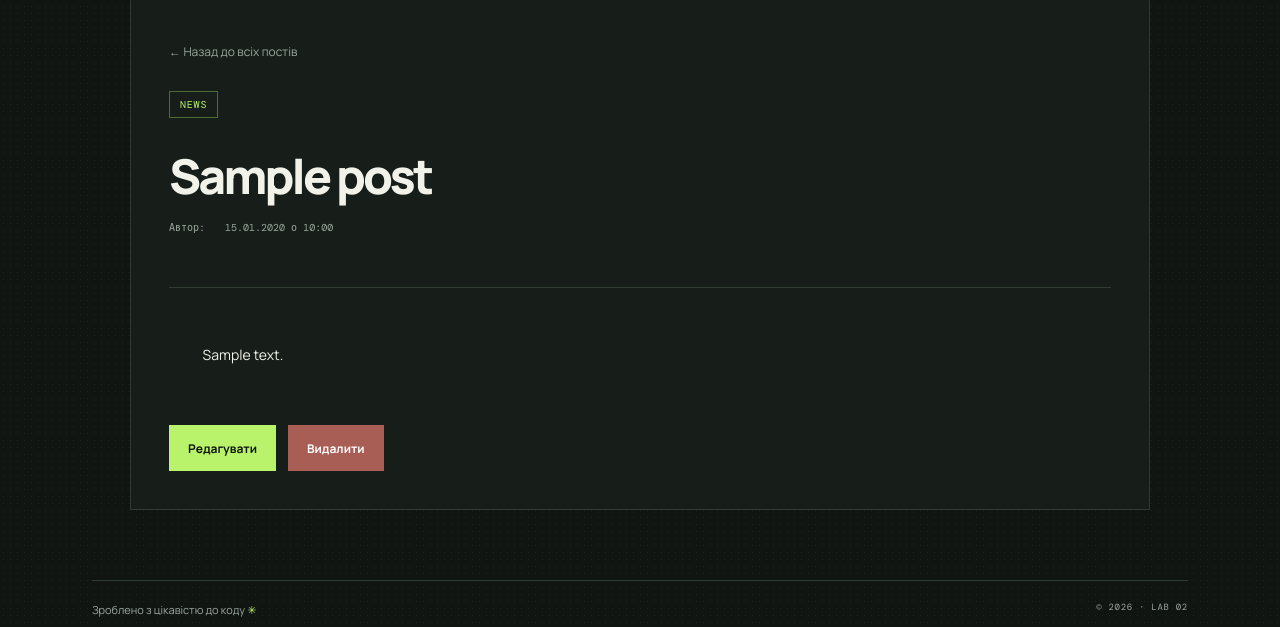
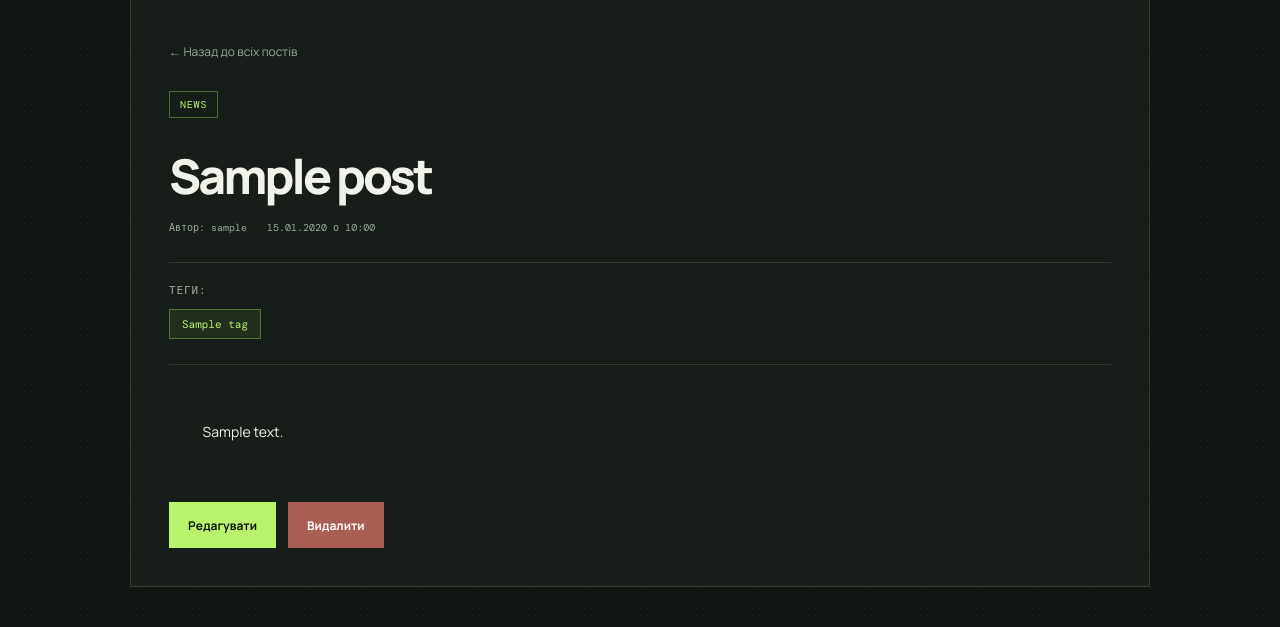
Before and after one commit to MariaVatah/flask-app-vatah, a Flask app: page /post/1 in a window 1280 px wide. Shown: the part 144-771 px from the top of the page. Run offline with Flask 3, Linux system fonts and the light colour scheme; tables that the repository leaves empty hold one stand-in row (values such as "Sample post"); parts of the project's set-up code (start-up, migrations or seed data) failed here and were passed over.

Commit message:
Implement User-Post and Post-Tag relationships

```diff
--- a/app/posts/static/css/posts.css
+++ b/app/posts/static/css/posts.css
@@ -515,3 +515,43 @@ body[data-theme="light"] .post-form-panel select {
         width: 100%;
     }
 }
+
+/* Post tags */
+
+.post-tags {
+    display: flex;
+    flex-direction: column;
+    gap: 12px;
+    margin-top: 25px;
+    padding-top: 20px;
+    border-top: 1px solid var(--line);
+}
+
+.post-tags-label {
+    color: var(--muted);
+    font: 11px var(--mono);
+    text-transform: uppercase;
+    letter-spacing: .08em;
+}
+
+.post-tags-list {
+    display: flex;
+    flex-wrap: wrap;
+    gap: 8px;
+}
+
+.post-tag {
+    display: inline-flex;
+    align-items: center;
+    padding: 7px 12px;
+    border: 1px solid rgba(184, 243, 107, .35);
+    background: rgba(184, 243, 107, .07);
+    color: var(--mint);
+    font: 11px var(--mono);
+    transition: .2s ease;
+}
+
+.post-tag:hover {
+    border-color: var(--mint);
+    background: rgba(184, 243, 107, .14);
+}
--- a/app/posts/templates/posts/add_post.html
+++ b/app/posts/templates/posts/add_post.html
@@ -45,6 +45,8 @@
             {{ render_field(form.enabled) }}
             {{ render_field(form.publish_date) }}
             {{ render_field(form.category) }}
+            {{ render_field(form.user_id) }}
+            {{ render_field(form.tags) }}
 
             <div class="post-form-actions">
                 {{ form.submit(class="posts-add-button") }}
--- a/app/posts/templates/posts/detail_post.html
+++ b/app/posts/templates/posts/detail_post.html
@@ -24,11 +24,24 @@
             <h1 class="post-detail-title">{{ post.title }}</h1>
 
             <div class="post-detail-meta">
-                <span>Автор: {{ post.author }}</span>
+                <span>
+                    Автор: {{ post.user.username if post.user else "Невідомий" }}
+                </span>
                 <span>
                     {{ post.posted.strftime('%d.%m.%Y о %H:%M') }}
                 </span>
             </div>
+            {% if post.tags %}
+                <div class="post-tags">
+                    <span class="post-tags-label">Теги:</span>
+
+                    <div class="post-tags-list">
+                        {% for tag in post.tags %}
+                            <span class="post-tag">{{ tag.name }}</span>
+                        {% endfor %}
+                    </div>
+                </div>
+            {% endif %}
         </div>
 
         <div class="post-detail-content">
--- a/app/posts/views.py
+++ b/app/posts/views.py
@@ -4,18 +4,32 @@ from flask import (
     request,
     url_for,
     flash,
-    session
 )
 
 from app import db
 from app.posts import posts_bp
 from app.posts.forms import PostForm
-from app.posts.models import Post, PostCategory
+from app.posts.models import Post, PostCategory, Tag
+from app.users.models import User
 
 
 @posts_bp.route("/create", methods=["GET", "POST"])
 def create_post():
     form = PostForm()
+
+    form.user_id.choices = [
+        (user.id, user.username)
+        for user in db.session.scalars(
+            db.select(User).order_by(User.username)
+        ).all()
+    ]
+
+    form.tags.choices = [
+        (tag.id, tag.name)
+        for tag in db.session.scalars(
+            db.select(Tag).order_by(Tag.name)
+        ).all()
+    ]
 
     if form.validate_on_submit():
         post = Post(
@@ -24,8 +38,12 @@ def create_post():
             is_active=form.enabled.data,
             posted=form.publish_date.data,
             category=PostCategory(form.category.data),
-            author=session.get("username", "Anonymous")
+            user_id=form.user_id.data
         )
+
+        post.tags = db.session.scalars(
+            db.select(Tag).where(Tag.id.in_(form.tags.data))
+        ).all()
 
         db.session.add(post)
         db.session.commit()
@@ -39,6 +57,7 @@ def create_post():
         form=form
     )
 
+
 @posts_bp.route("", methods=["GET"])
 def all_posts():
     stmt = (
@@ -50,15 +69,38 @@ def all_posts():
 
     return render_template("posts/posts.html", posts=posts)
 
+
 @posts_bp.route("/<int:id>", methods=["GET"])
 def post_detail(id):
     post = db.get_or_404(Post, id)
     return render_template("posts/detail_post.html", post=post)
 
+
 @posts_bp.route("/<int:id>/update", methods=["GET", "POST"])
 def update_post(id):
     post = db.get_or_404(Post, id)
     form = PostForm(obj=post)
+
+    form.user_id.choices = [
+        (user.id, user.username)
+        for user in db.session.scalars(
+            db.select(User).order_by(User.username)
+        ).all()
+    ]
+
+    form.tags.choices = [
+        (tag.id, tag.name)
+        for tag in db.session.scalars(
+            db.select(Tag).order_by(Tag.name)
+        ).all()
+    ]
+
+    if not form.is_submitted():
+        form.user_id.data = post.user_id
+        form.tags.data = [tag.id for tag in post.tags]
+        form.enabled.data = post.is_active
+        form.publish_date.data = post.posted
+        form.category.data = post.category.value
 
     if form.validate_on_submit():
         post.title = form.title.data
@@ -66,18 +108,19 @@ def update_post(id):
         post.is_active = form.enabled.data
         post.posted = form.publish_date.data
         post.category = PostCategory(form.category.data)
+        post.user_id = form.user_id.data
+
+        post.tags = db.session.scalars(
+            db.select(Tag).where(Tag.id.in_(form.tags.data))
+        ).all()
 
         db.session.commit()
 
         flash("Post updated successfully", "success")
         return redirect(url_for("posts.post_detail", id=post.id))
 
-    if not form.is_submitted():
-        form.enabled.data = post.is_active
-        form.publish_date.data = post.posted
-        form.category.data = post.category.value
+    return render_template("posts/add_post.html", form=form)
 
-    return render_template("posts/add_post.html", form=form)
 
 @posts_bp.route("/<int:id>/delete", methods=["GET", "POST"])
 def delete_post(id):
```
Also changed, not shown: app/posts/forms.py (+16 -5 lines), app/posts/models.py (+41 -6 lines), migrations/versions/f74641a0220a_add_tag_model_and_post_tag_relationship.py (added, +41 -0 lines).
